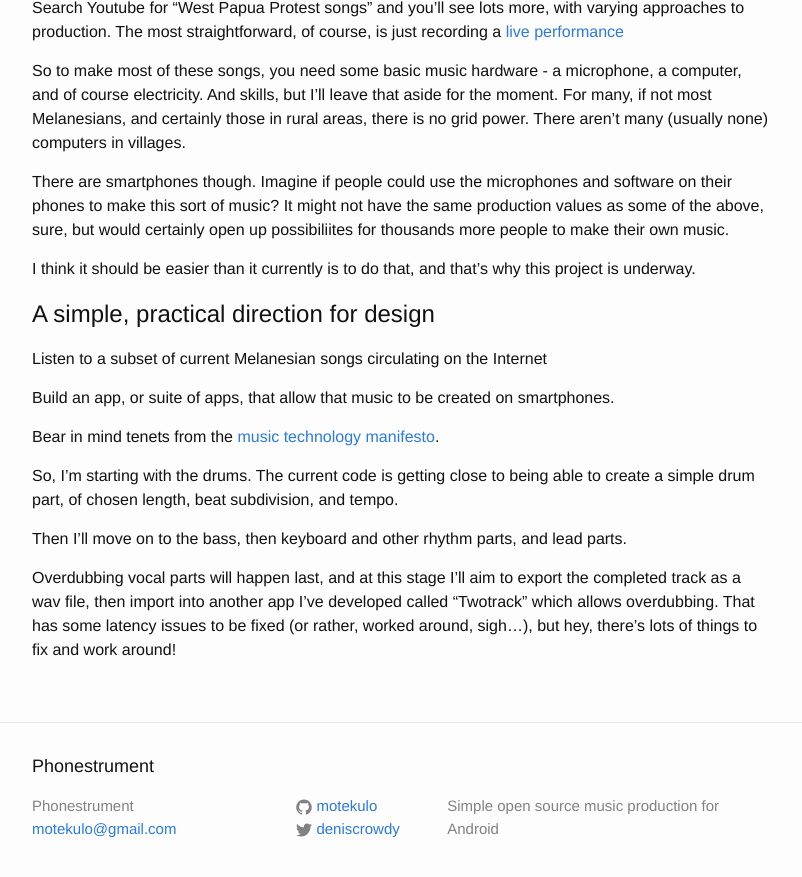
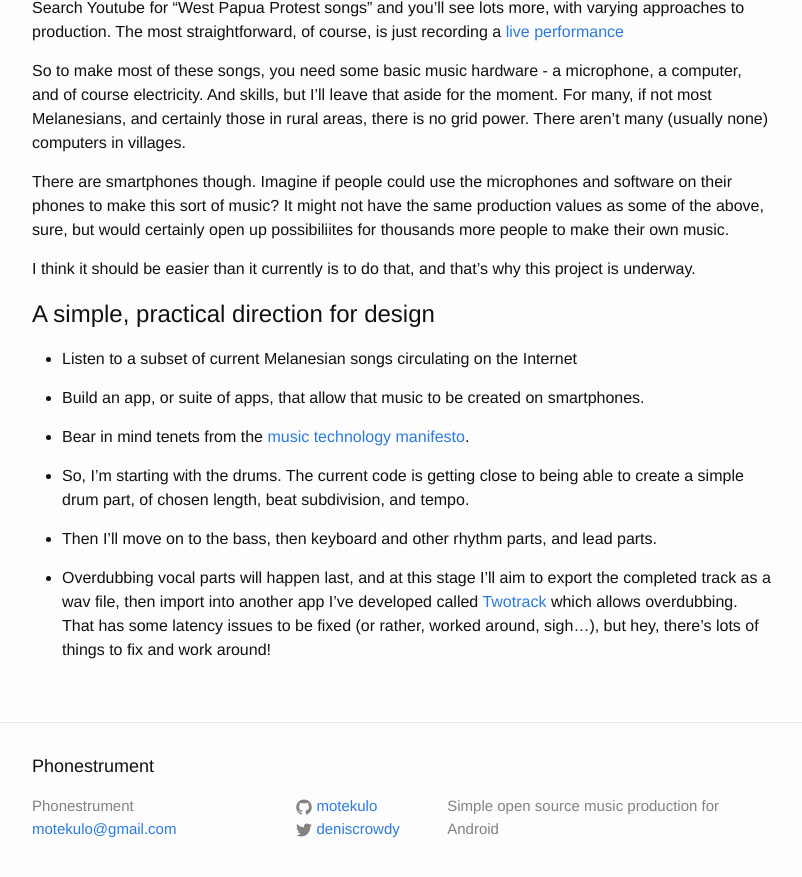
Before and after one commit to motekulo/phonestrument, a Jekyll site: the page built from _posts/2016-03-16-initial-design-approach.md, in a window 1280 px wide and 900 px high, scrolled down 642 px. Shown: the top 877 px of the window, without its empty margins (238-1040 px from the left). Built offline with Jekyll 4.4.1, drawn with Linux system fonts in a browser that asks for light colours; part of the change alters nothing that is shown.

```diff
--- a/_posts/2016-03-16-initial-design-approach.md
+++ b/_posts/2016-03-16-initial-design-approach.md
@@ -48,18 +48,20 @@ I think it should be easier than it currently is to do that, and that's why this
 
 # A simple, practical direction for design
 
-Listen to a subset of current Melanesian songs circulating on the Internet
+* Listen to a subset of current Melanesian songs circulating on the Internet
 
-Build an app, or suite of apps, that allow that music to be created on smartphones.
+* Build an app, or suite of apps, that allow that music to be created on smartphones.
 
-Bear in mind tenets from the [music technology manifesto](http://www.musictechifesto.org).
+* Bear in mind tenets from the [music technology manifesto](http://www.musictechifesto.org).
 
-So, I'm starting with the drums. The current code is getting close to being able to create a simple drum part, of chosen length, beat subdivision, and tempo.
+* So, I'm starting with the drums. The current code is getting close to being able to create a simple drum part, of chosen length, beat subdivision, and tempo.
 
-Then I'll move on to the bass, then keyboard and other rhythm parts, and lead parts.
+* Then I'll move on to the bass, then keyboard and other rhythm parts, and lead parts.
 
-Overdubbing vocal parts will happen last, and at this stage I'll aim to export
-the completed track as a wav file, then import into another app I've developed
-called "Twotrack" which allows overdubbing. That has some latency issues to be
-fixed (or rather, worked around, sigh...), but hey, there's lots of things to
-fix and work around!
+* Overdubbing vocal parts will happen last, and at this stage I'll aim to
+  export the completed track as a wav file, then import into another app I've
+developed called
+[Twotrack](https://play.google.com/store/apps/details?id=net.motekulo.twotrack&hl=en)
+which allows overdubbing. That has some latency issues to be fixed (or rather,
+worked around, sigh...), but hey, there's lots of things to fix and work
+around!
```
